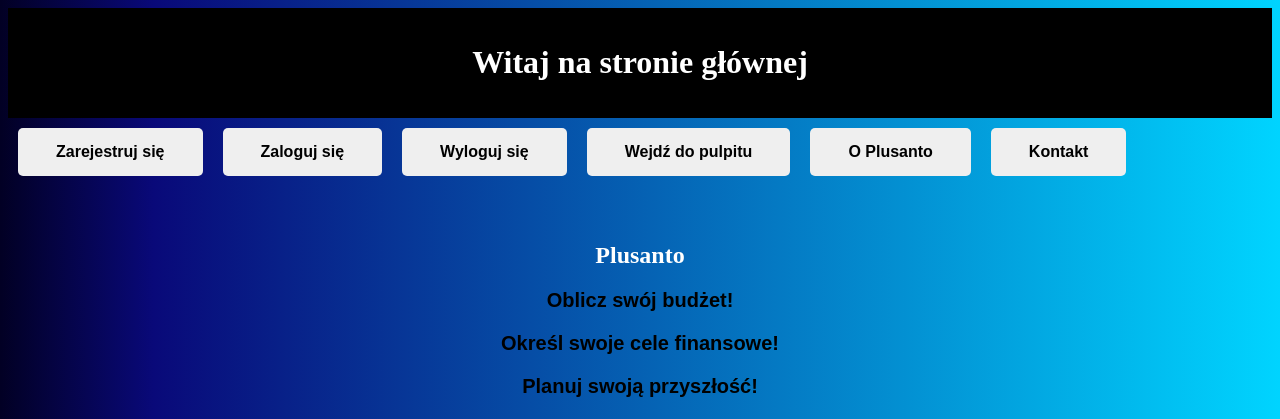
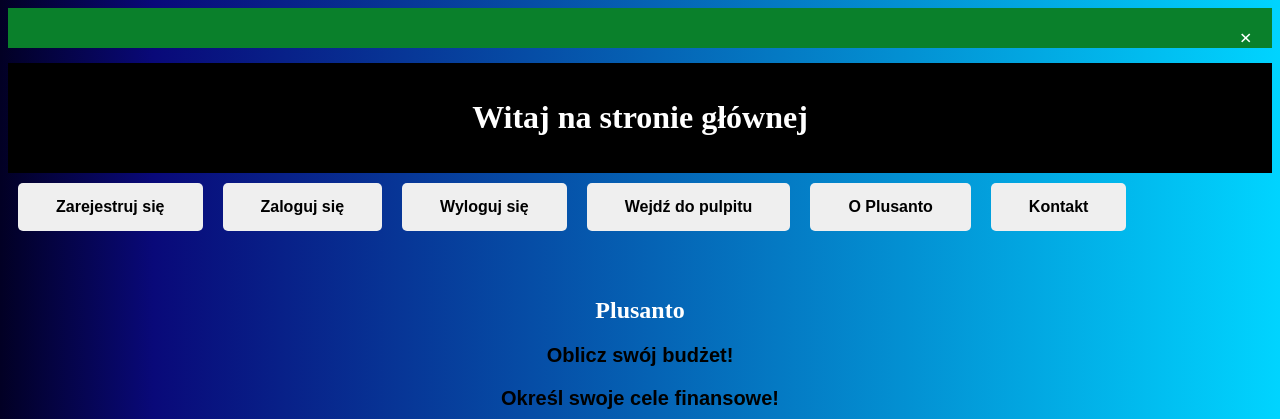
Before and after one commit to Bartolini515/Plusanto, a Django app: page / in a window 1280 px wide. Shown: the top 419 px of the page. Run offline with Django 5.2, Linux system fonts and the light colour scheme.

Commit message:
Dodanie alertów do pliku index.html

```diff
--- a/main/templates/index.html
+++ b/main/templates/index.html
@@ -8,13 +8,17 @@
 </head>
 
 <body>
-    {% if messages %}
+    <div class="alert">
+  <span class="closebtn" onclick="this.parentElement.style.display='none';">&times;</span>
+  {% if messages %}
     <ul>
         {% for message in messages %}
             <li>{{ message }}</li>
         {% endfor %}
     </ul>
 {% endif %}
+</div>
+
 
     <header class="czarny-naglowek">
         <h1>Witaj na stronie głównej</h1>
--- a/static/css/styles.css
+++ b/static/css/styles.css
@@ -170,3 +170,28 @@ button:hover {
 button:active {
     background-color: #16244D; /* Najciemniejszy odcień niebieskiego */
 }
+
+/* wygląd alertu */
+.alert {
+  padding: 20px;
+  background-color: #0a802b; /* Red */
+  color: white;
+  margin-bottom: 15px;
+}
+
+/* Przycisk zamknięcia */
+.closebtn {
+  margin-left: 15px;
+  color: white;
+  font-weight: bold;
+  float: right;
+  font-size: 22px;
+  line-height: 20px;
+  cursor: pointer;
+  transition: 0.3s;
+}
+
+/* Zmiana koloru przycisku po kliknięciu */
+.closebtn:hover {
+  color: black;
+}
```
